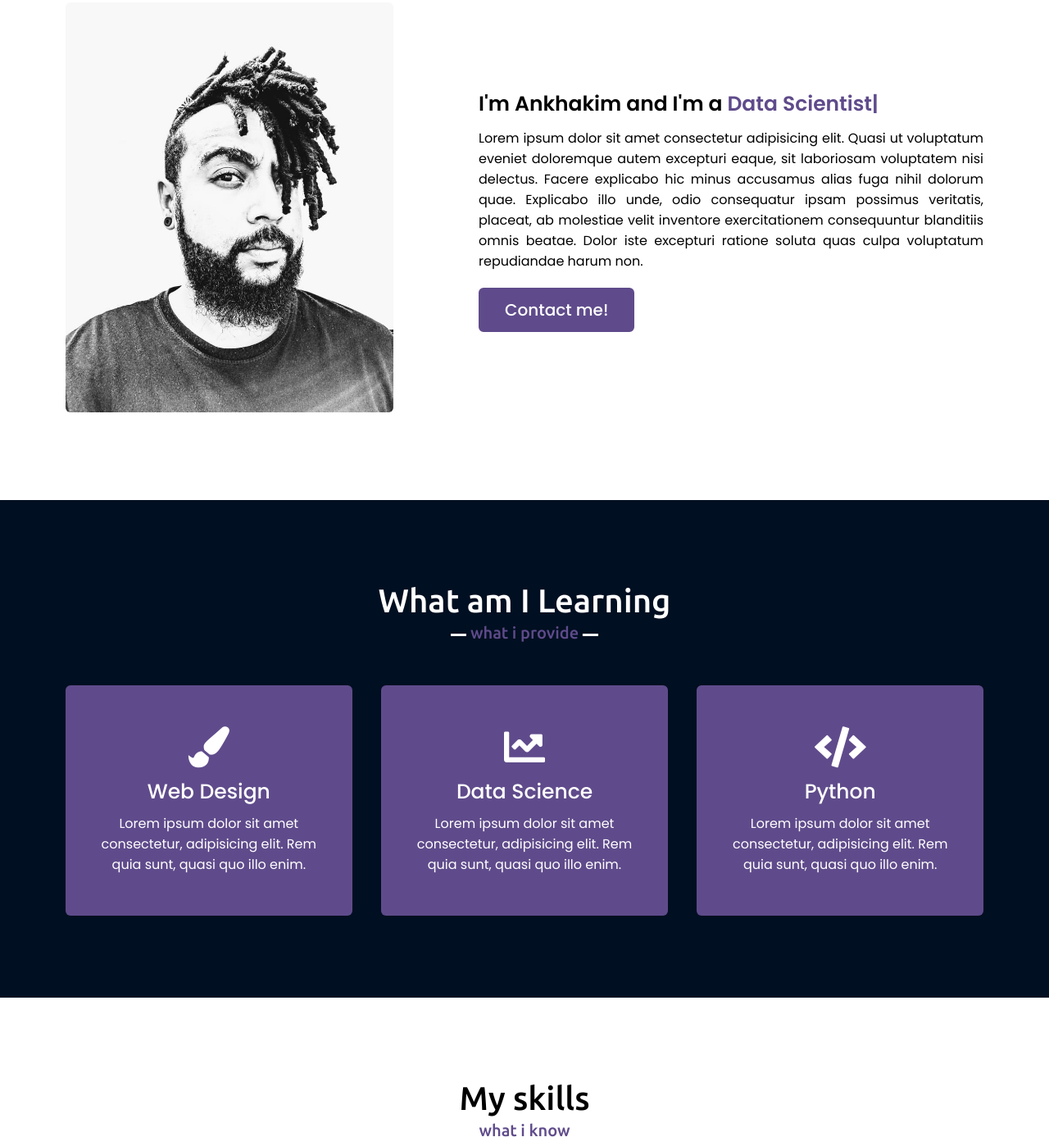
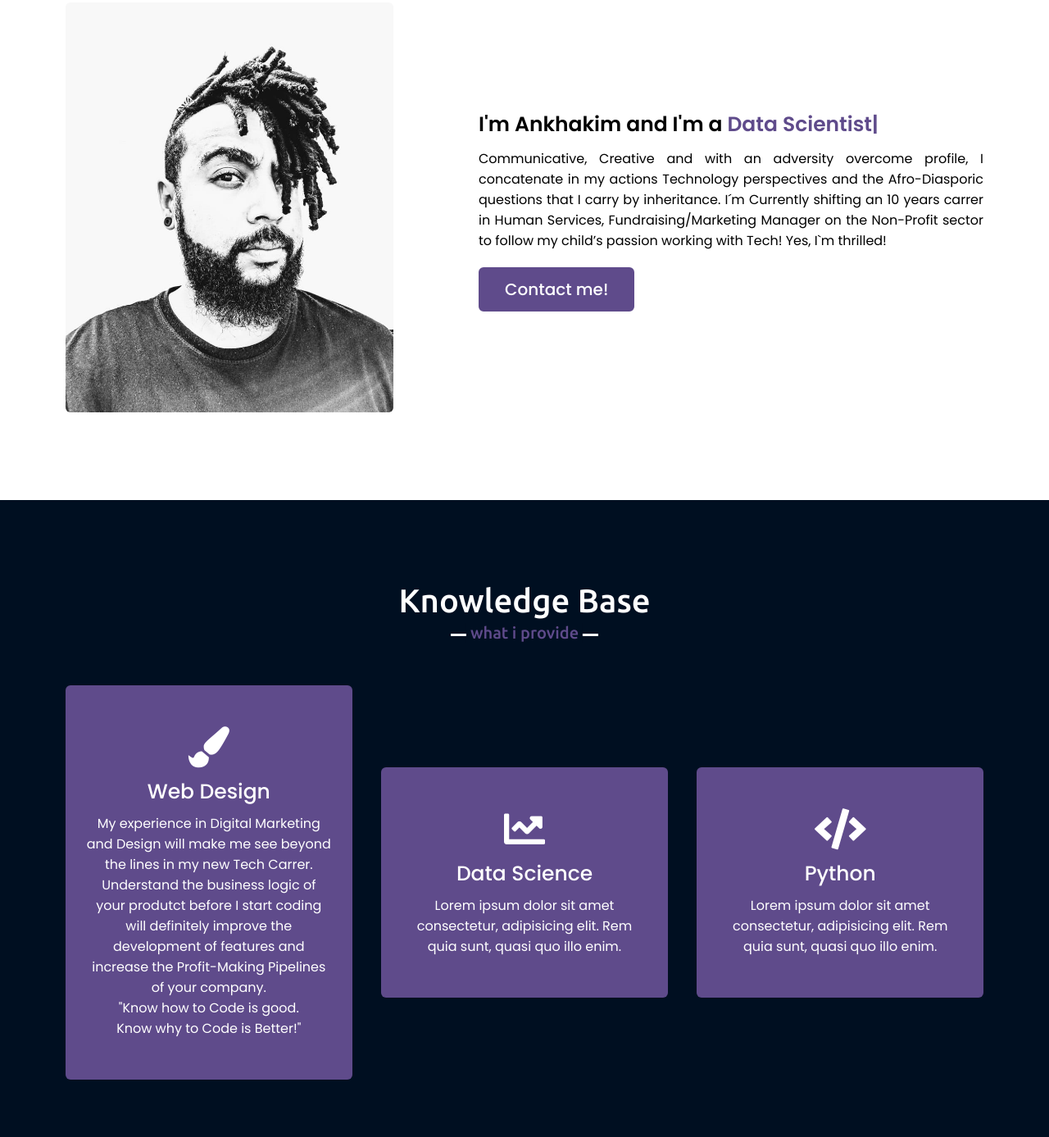
Before and after one commit to Ankhakim/personal.website, a plain HTML site: page index.html in a window 1280 px wide. Shown: the part 1183-2570 px from the top of the page at 82% size. Drawn offline with nearby package versions, Linux system fonts and the light colour scheme.

Commit message:
Update profile text and experiences

```diff
--- a/index.html
+++ b/index.html
@@ -30,7 +30,7 @@
     <section class="home" id="home">
         <div class="max-width">
             <div class="home-content">
-                <div class="text-3">I'm a passionate self-taught developer<br>that believes in <span class="typing"></span></div>
+                <div class="text-3">I'm a creative self-taught developer<br>that believes in <span class="typing"></span></div>
                 <div class="text-3">throught tecnology!</div>
 
                 <a href="#">Ask me how</a>
@@ -48,7 +48,7 @@
                 </div>
                 <div class="column right">
                     <div class="text">I'm Ankhakim and I'm a <span class="typing-2"></span></div>
-                    <p>Lorem ipsum dolor sit amet consectetur adipisicing elit. Quasi ut voluptatum eveniet doloremque autem excepturi eaque, sit laboriosam voluptatem nisi delectus. Facere explicabo hic minus accusamus alias fuga nihil dolorum quae. Explicabo illo unde, odio consequatur ipsam possimus veritatis, placeat, ab molestiae velit inventore exercitationem consequuntur blanditiis omnis beatae. Dolor iste excepturi ratione soluta quas culpa voluptatum repudiandae harum non.</p>
+                    <p>Communicative, Creative and with an adversity overcome profile, I concatenate in my actions Technology perspectives and the Afro-Diasporic questions that I carry by inheritance. I´m Currently shifting an 10 years carrer in Human Services, Fundraising/Marketing Manager on the Non-Profit sector to follow my child’s passion working with Tech! Yes, I`m thrilled!</p>
                     <a href="#">Contact me!</a>
                 </div>
             </div>
@@ -58,13 +58,14 @@
     <!-- services section start -->
     <section class="services" id="services">
         <div class="max-width">
-            <h2 class="title">What am I Learning</h2>
+            <h2 class="title">Knowledge Base</h2>
             <div class="serv-content">
                 <div class="card">
                     <div class="box">
                         <i class="fas fa-paint-brush"></i>
                         <div class="text">Web Design</div>
-                        <p>Lorem ipsum dolor sit amet consectetur, adipisicing elit. Rem quia sunt, quasi quo illo enim.</p>
+                        <p>My experience in Digital Marketing and Design will make me see beyond the lines in my new Tech Carrer. Understand the business logic of your produtct before I start coding will definitely improve the development of features and increase the Profit-Making Pipelines of your company.
+                            <br>"Know how to Code is good. <br>Know why to Code is Better!"</p>
                     </div>
                 </div>
                 <div class="card">
```
